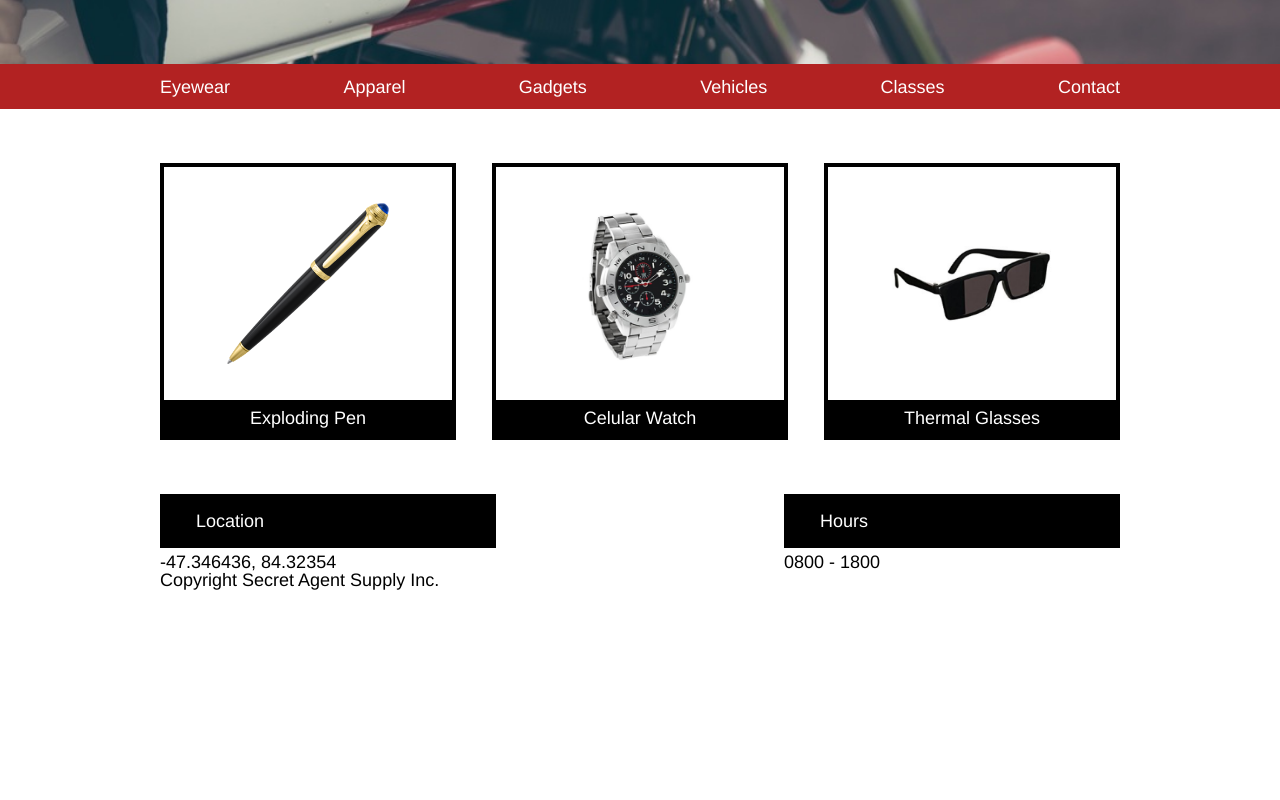
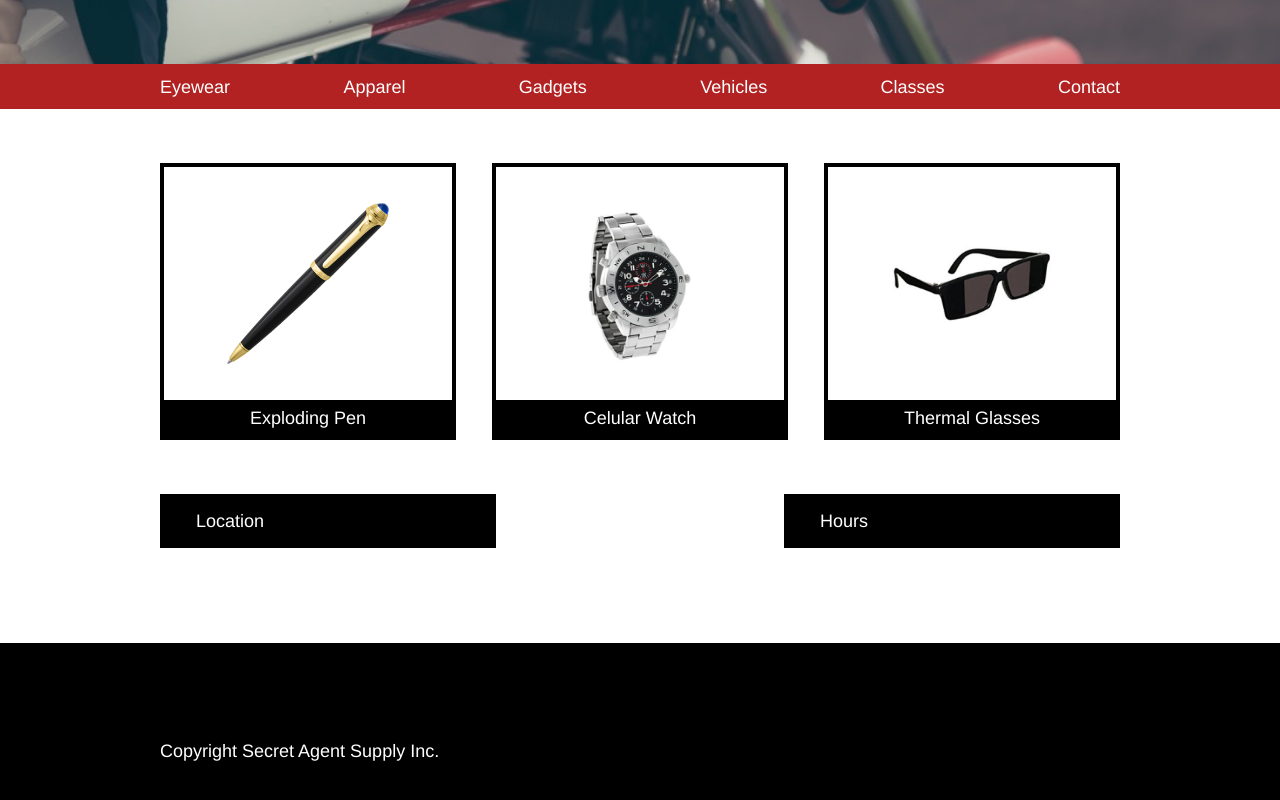
Before and after one commit to Modelsson/secret_agent_suply, a plain HTML site: page index.html in a window 1280 px wide. Shown: the part 432-1232 px from the top of the page. Before the commit the page ends 1022 px from the top, so only its background shows below. Drawn offline with Linux system fonts and the light colour scheme.

Commit message:
comlpeted FOOTER CSS

```diff
--- a/resources/css/style.css
+++ b/resources/css/style.css
@@ -2,6 +2,7 @@ html {
   font-size: 18px;
   font-family: Helvetica;
   background: white;
+  color: white;
 }
 
 /* HEADER */
@@ -25,7 +26,6 @@ header {
   background: black;
   display: flex;
   align-items: center;
-  color: white;
 }
 
 .logo .container {
@@ -45,7 +45,6 @@ header {
   margin-top: 9rem;
   width: 20rem;
   background: black;
-  color: white;
   font-weight: bold;
   padding: 2rem 3rem;
 }
@@ -95,7 +94,6 @@ nav {
 
 .product p {
   background: black;
-  color: white;
   padding: 0.5rem 0;
   width: 100%;
   text-align: center;
@@ -116,9 +114,16 @@ nav {
 
 .location {
   background: black;
-  color: white;
   padding: 1rem 2rem;
   margin-bottom: 0.25rem;
 }
 
 /* FOTTER */
+
+footer {
+  background: black;
+  margin-top: 4rem;
+  height: 12rem;
+  display: flex;
+  align-items: center;
+}
```
